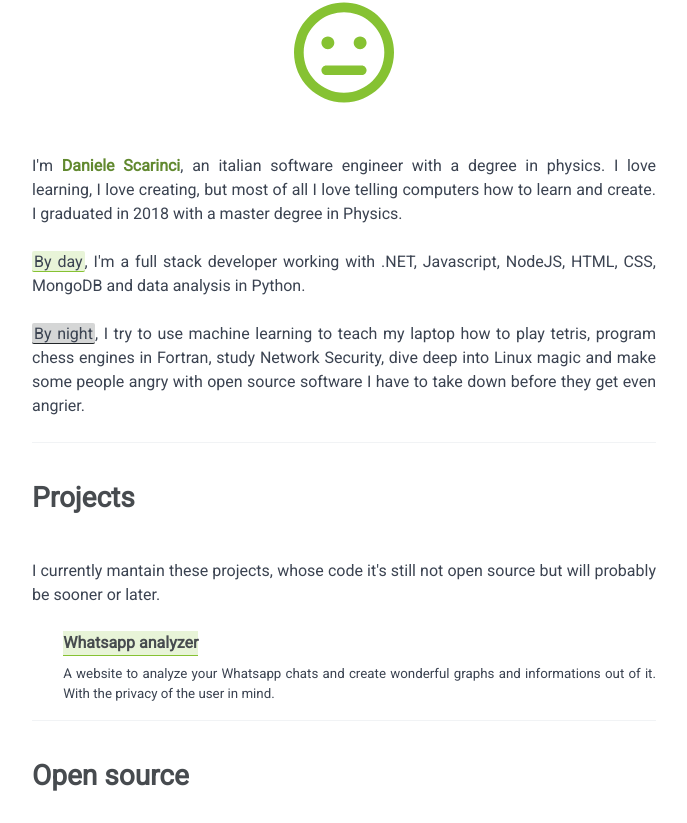
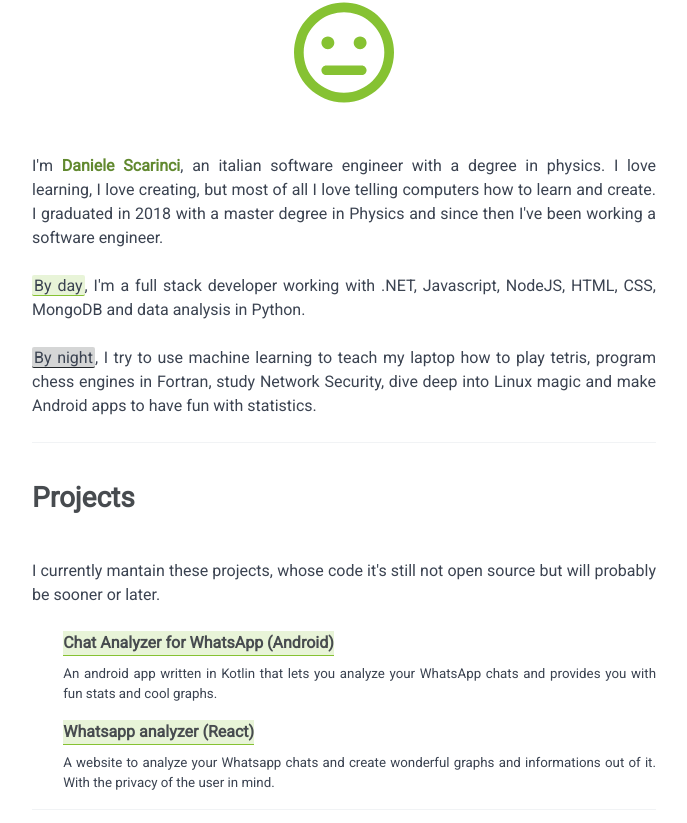
Before and after one commit to TrinTragula/scarinci.dev, a React (Create React App) app: page / in a window 1280 px wide. Shown: the part 217-1040 px from the top of the page, without its empty margins (296-983 px from the left). Built offline with nearby package versions, Linux system fonts and the light colour scheme.

Commit message:
Latest projects added to the list

```diff
--- a/src/components/Home.js
+++ b/src/components/Home.js
@@ -12,7 +12,7 @@ export default function Home() {
         { name: "Nuclear toi", year: "2018", link: "https://www.npmjs.com/package/nuclear-toi", description: "An npm package to query data from the Lund/LBNL Table of Isotopes" },
         { name: "MEAN", year: "2018", link: "https://github.com/TrinTragula/MEAN", description: "An Electron App for Nuclear Physics" },
         { name: "Api Trenitalia", year: "2018-2020", link: "https://www.npmjs.com/package/api-trenitalia", description: "An npm package to grab info from Trenitalia APIs" },
-
+        { name: "Cronache Maceratesi (unofficial)", year: "2020", link: "https://www.amazon.it/TrinTragula-Cronache-Maceratesi-unofficial/dp/B08BWQ32NY", description: "Una skill Alexa per leggere le ultime notizie presenti sul sito Cronache Maceratesi" },
     ];
 
     const renderHighlights = () => highlitedProjects.map(x => {
@@ -34,13 +34,13 @@ export default function Home() {
             <p>
                 I'm <b>Daniele Scarinci</b>, an italian software engineer with a degree in physics.
                 I love learning, I love creating, but most of all I love telling computers how to learn and create.
-                I graduated in 2018 with a master degree in Physics.
+                I graduated in 2018 with a master degree in Physics and since then I've been working a software engineer.
             </p>
             <p>
                 <mark className="day">By day</mark>, I'm a full stack developer working with .NET, Javascript, NodeJS, HTML, CSS, MongoDB and data analysis in Python.
             </p>
             <p>
-                <mark className="night">By night</mark>, I try to use machine learning to teach my laptop how to play tetris, program chess engines in Fortran, study Network Security, dive deep into Linux magic and make some people angry with open source software I have to take down before they get even angrier.
+                <mark className="night">By night</mark>, I try to use machine learning to teach my laptop how to play tetris, program chess engines in Fortran, study Network Security, dive deep into Linux magic and make Android apps to have fun with statistics.
             </p>
             <div className="divider"></div>
             <h3 className="info">
@@ -51,7 +51,19 @@ export default function Home() {
             </p>
             <dl className="left-padded">
                 <dt className="project-info">
-                    <a href="https://whatsapp-web.scarinci.dev/" alt="Whatsapp analyzer" target="_blank" rel="noopener noreferrer">Whatsapp analyzer</a>
+                    <a href="https://play.google.com/store/apps/details?id=dev.scarinci.chatanalyzer" alt="Chat Analyzer for WhatsApp" target="_blank" rel="noopener noreferrer">
+                        Chat Analyzer for WhatsApp (Android)
+                    </a>
+                </dt>
+                <dd className="project-info">
+                    An android app written in Kotlin that lets you analyze your WhatsApp chats and provides you with fun stats and cool graphs.
+                </dd>
+            </dl>
+            <dl className="left-padded">
+                <dt className="project-info">
+                    <a href="https://whatsapp-web.scarinci.dev/" alt="Whatsapp analyzer" target="_blank" rel="noopener noreferrer">
+                        Whatsapp analyzer (React)
+                    </a>
                 </dt>
                 <dd className="project-info">
                     A website to analyze your Whatsapp chats and create wonderful graphs and informations out of it. With the privacy of the user in mind.
@@ -62,7 +74,7 @@ export default function Home() {
                 Open source
             </h3>
             <p>
-                Some of my open source projects that I enjoyed the most coding (look at the <b>Code</b> section for even more stuff):
+                Some of my open source projects that I enjoyed the most coding (look at the <b>Code</b> section for a complete list):
             </p>
             <dl className="left-padded">
                 {renderHighlights()}
```
